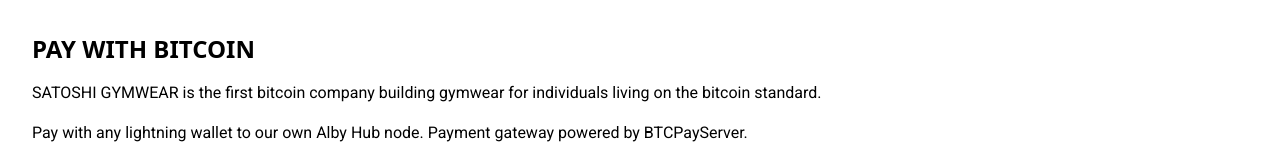
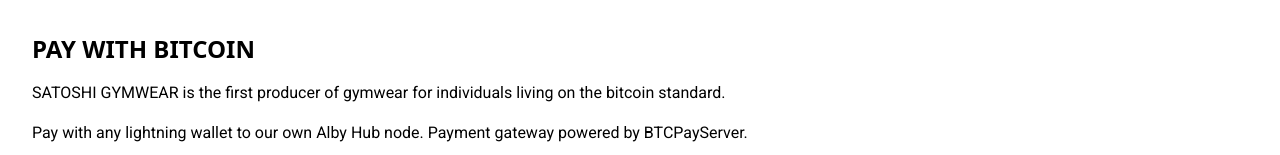
Before and after one commit to rolznz/satoshi-gymwear, a React (Vite) app: page / in a window 1280 px wide. Shown: the part 1015-1170 px from the top of the page. Built offline with nearby package versions, Linux system fonts and the light colour scheme; a web font is replaced by a local one.

Commit message:
chore: update copy

```diff
--- a/src/App.tsx
+++ b/src/App.tsx
@@ -74,8 +74,8 @@
         <div className="pt-8">
           <h2 className="font-bold text-2xl">PAY WITH BITCOIN</h2>
           <p className="pt-4 font-content">
-            SATOSHI GYMWEAR is the first bitcoin company building gymwear for
-            individuals living on the bitcoin standard.
+            SATOSHI GYMWEAR is the first producer of gymwear for individuals
+            living on the bitcoin standard.
           </p>
           <p className="pt-4 font-content">
             Pay with any lightning wallet to our own Alby Hub node. Payment
```
